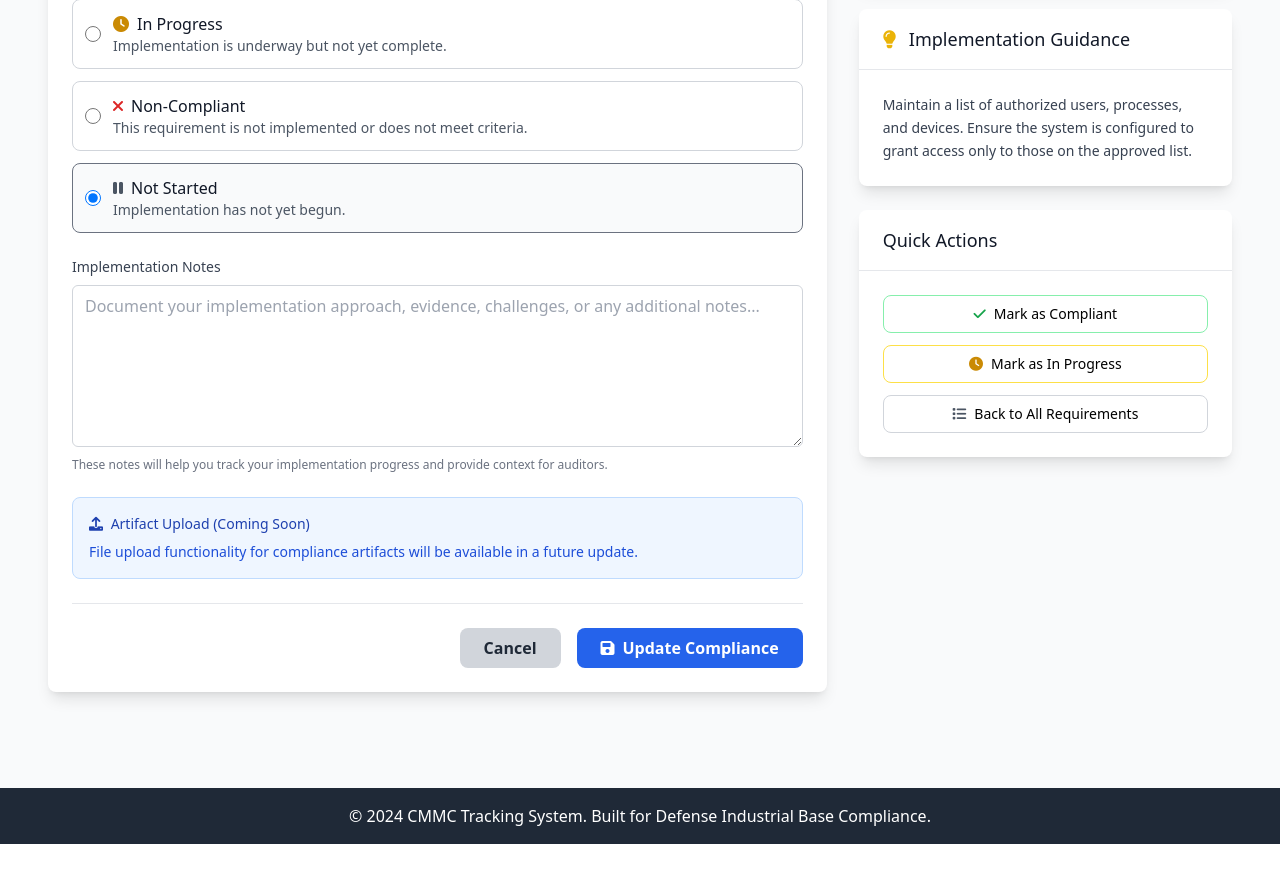
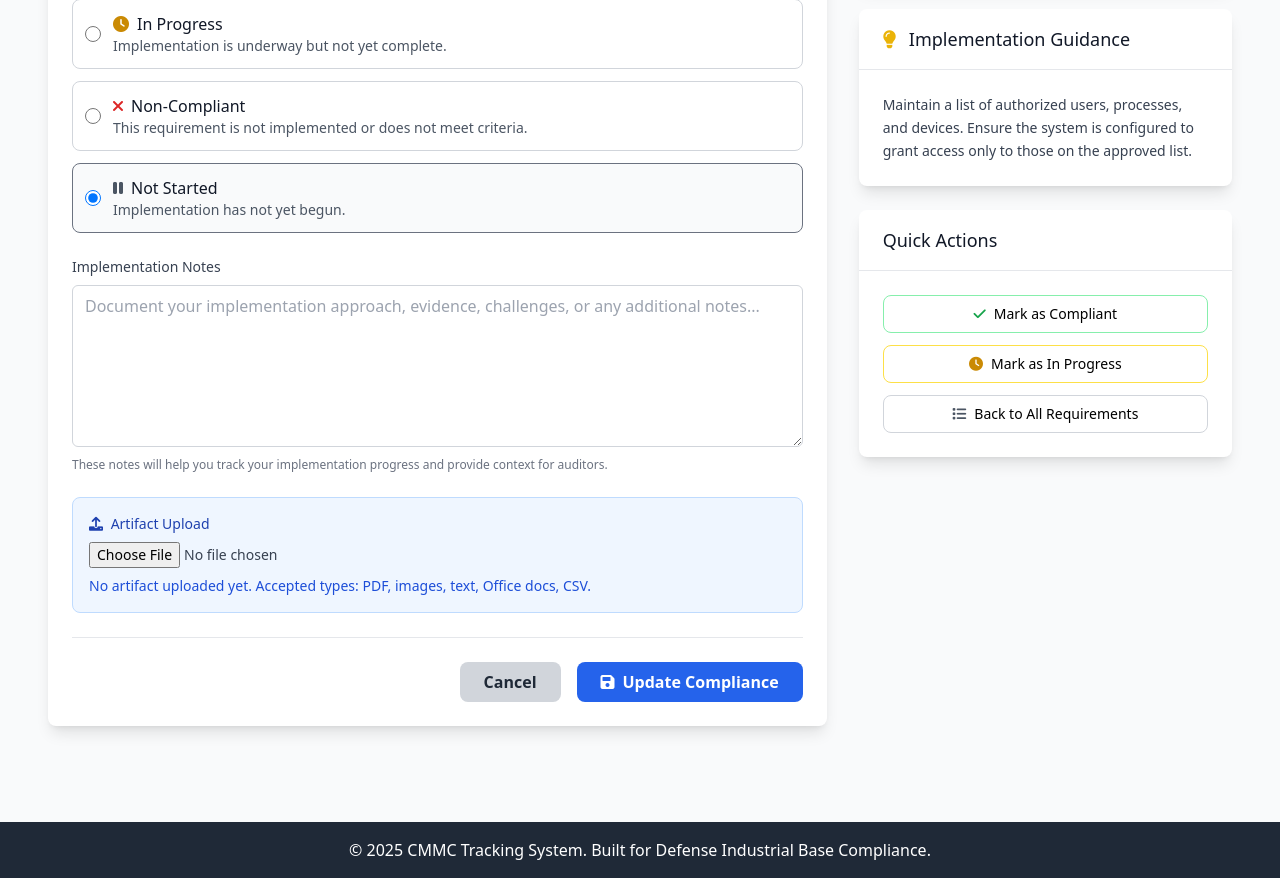
Before and after one commit to sivaramakrishna970/CMMC-Tracking, a Flask app: page /compliance/1 in a window 1280 px wide. Shown: the part 520-1398 px from the top of the page. Before the commit the page ends 1364 px from the top, so only its background shows below. Run offline with Flask 3, Linux system fonts and the light colour scheme; a user stored in the database is signed in; some libraries are stand-ins or nearby versions.

Commit message:
Add files via upload

```diff
--- a/app.py
+++ b/app.py
@@ -8,11 +8,23 @@ from flask import (Flask, flash, jsonify, make_response, redirect,
                    render_template, request, session, url_for)
 from flask_sqlalchemy import SQLAlchemy
 from werkzeug.security import check_password_hash, generate_password_hash
+from werkzeug.utils import secure_filename
 
 app = Flask(__name__)
 app.config['SECRET_KEY'] = 'your-secret-key-here'
 app.config['SQLALCHEMY_DATABASE_URI'] = 'sqlite:///cmmc_tracking.db'
 app.config['SQLALCHEMY_TRACK_MODIFICATIONS'] = False
+app.config['MAX_CONTENT_LENGTH'] = 20 * 1024 * 1024  # 20MB
+
+# File uploads configuration (store inside /static/uploads)
+STATIC_UPLOADS_SUBDIR = 'uploads'
+app.config['STATIC_UPLOADS_SUBDIR'] = STATIC_UPLOADS_SUBDIR
+app.config['UPLOAD_EXTENSIONS'] = {'.pdf', '.png', '.jpg', '.jpeg', '.txt', '.doc', '.docx', '.xlsx', '.csv'}
+
+def _ensure_upload_dir_exists():
+    uploads_dir = os.path.join(app.static_folder, STATIC_UPLOADS_SUBDIR)
+    os.makedirs(uploads_dir, exist_ok=True)
+    return uploads_dir
 
 db = SQLAlchemy(app)
 
@@ -632,16 +644,35 @@ def compliance_record(requirement_id):
         status = request.form['status']
         notes = request.form['notes']
 
+        # Handle artifact upload (optional)
+        artifact_file = request.files.get('artifact')
+        artifact_path = None
+        if artifact_file and artifact_file.filename:
+            filename = secure_filename(artifact_file.filename)
+            ext = os.path.splitext(filename)[1].lower()
+            if ext not in app.config['UPLOAD_EXTENSIONS']:
+                flash('Unsupported file type. Allowed: ' + ', '.join(sorted(app.config['UPLOAD_EXTENSIONS'])), 'error')
+                return redirect(request.url)
+            uploads_dir = _ensure_upload_dir_exists()
+            unique_name = f"{session['user_id']}_{requirement_id}_{int(datetime.utcnow().timestamp())}_{secrets.token_hex(8)}{ext}"
+            saved_path = os.path.join(uploads_dir, unique_name)
+            artifact_file.save(saved_path)
+            # Store relative path under static for serving
+            artifact_path = f"/{STATIC_UPLOADS_SUBDIR}/{unique_name}"
+
         if record:
             record.status = status
             record.notes = notes
+            if artifact_path:
+                record.artifact_path = artifact_path
             record.updated_at = datetime.utcnow()
         else:
             record = ComplianceRecord(
                 user_id=session['user_id'],
                 requirement_id=requirement_id,
                 status=status,
-                notes=notes
+                notes=notes,
+                artifact_path=artifact_path
             )
             db.session.add(record)
 
--- a/templates/base.html
+++ b/templates/base.html
@@ -88,7 +88,7 @@
     <footer class="bg-gray-800 text-white mt-12">
         <div class="max-w-7xl mx-auto py-4 px-4 sm:px-6 lg:px-8">
             <div class="text-center">
-                <p>&copy; 2024 CMMC Tracking System. Built for Defense Industrial Base Compliance.</p>
+                <p>&copy; 2025 CMMC Tracking System. Built for Defense Industrial Base Compliance.</p>
             </div>
         </div>
     </footer>
--- a/templates/compliance_record.html
+++ b/templates/compliance_record.html
@@ -35,7 +35,7 @@
                     <h3 class="text-lg font-medium text-gray-900">Compliance Status</h3>
                 </div>
 
-                <form method="POST" class="p-6 space-y-6">
+                <form id="complianceForm" method="POST" class="p-6 space-y-6">
                     <!-- Current Status Display -->
                     {% if record %}
                     <div class="bg-gray-50 rounded-lg p-4">
@@ -130,13 +130,23 @@
                         <p class="text-xs text-gray-500 mt-1">These notes will help you track your implementation progress and provide context for auditors.</p>
                     </div>
 
-                    <!-- File Upload Section (Future Enhancement) -->
+                <!-- File Upload Section -->
                     <div class="bg-blue-50 border border-blue-200 rounded-lg p-4">
                         <h4 class="text-sm font-medium text-blue-800 mb-2">
                             <i class="fas fa-upload mr-1"></i>
-                            Artifact Upload (Coming Soon)
+                            Artifact Upload
                         </h4>
-                        <p class="text-sm text-blue-700">File upload functionality for compliance artifacts will be available in a future update.</p>
+                        <div class="space-y-2">
+                            <input type="file" name="artifact" accept=".pdf,.png,.jpg,.jpeg,.txt,.doc,.docx,.xlsx,.csv" class="block w-full text-sm text-gray-700">
+                            {% if record and record.artifact_path %}
+                            <div class="text-sm text-blue-800">
+                                Current artifact:
+                                <a class="text-blue-600 underline" href="{{ url_for('static', filename=record.artifact_path.lstrip('/') ) }}" target="_blank">View / Download</a>
+                            </div>
+                            {% else %}
+                            <p class="text-sm text-blue-700">No artifact uploaded yet. Accepted types: PDF, images, text, Office docs, CSV.</p>
+                            {% endif %}
+                        </div>
                     </div>
 
                     <!-- Action Buttons -->
@@ -199,12 +209,12 @@
                     <h3 class="text-lg font-medium text-gray-900">Quick Actions</h3>
                 </div>
                 <div class="p-6 space-y-3">
-                    <button onclick="markCompliant()" class="w-full flex items-center justify-center p-2 border border-green-300 rounded-lg hover:bg-green-50 transition duration-200 text-sm">
+                    <button type="button" onclick="markCompliant()" class="w-full flex items-center justify-center p-2 border border-green-300 rounded-lg hover:bg-green-50 transition duration-200 text-sm">
                         <i class="fas fa-check text-green-600 mr-2"></i>
                         Mark as Compliant
                     </button>
 
-                    <button onclick="markInProgress()" class="w-full flex items-center justify-center p-2 border border-yellow-300 rounded-lg hover:bg-yellow-50 transition duration-200 text-sm">
+                    <button type="button" onclick="markInProgress()" class="w-full flex items-center justify-center p-2 border border-yellow-300 rounded-lg hover:bg-yellow-50 transition duration-200 text-sm">
                         <i class="fas fa-clock text-yellow-600 mr-2"></i>
                         Mark as In Progress
                     </button>
@@ -222,10 +232,12 @@
 <script>
 function markCompliant() {
     document.querySelector('input[value="compliant"]').checked = true;
+    document.getElementById('complianceForm').submit();
 }
 
 function markInProgress() {
     document.querySelector('input[value="in_progress"]').checked = true;
+    document.getElementById('complianceForm').submit();
 }
 
 // Auto-save draft functionality (could be enhanced)
```
Also changed, not shown: templates/requirements.html (+18 -0 lines), instance/cmmc_tracking.db, templates/admin/devices.html (line endings or trailing spaces), templates/admin/service_accounts.html (line endings or trailing spaces), templates/admin/users.html (line endings or trailing spaces), templates/device_pending.html (line endings or trailing spaces).
